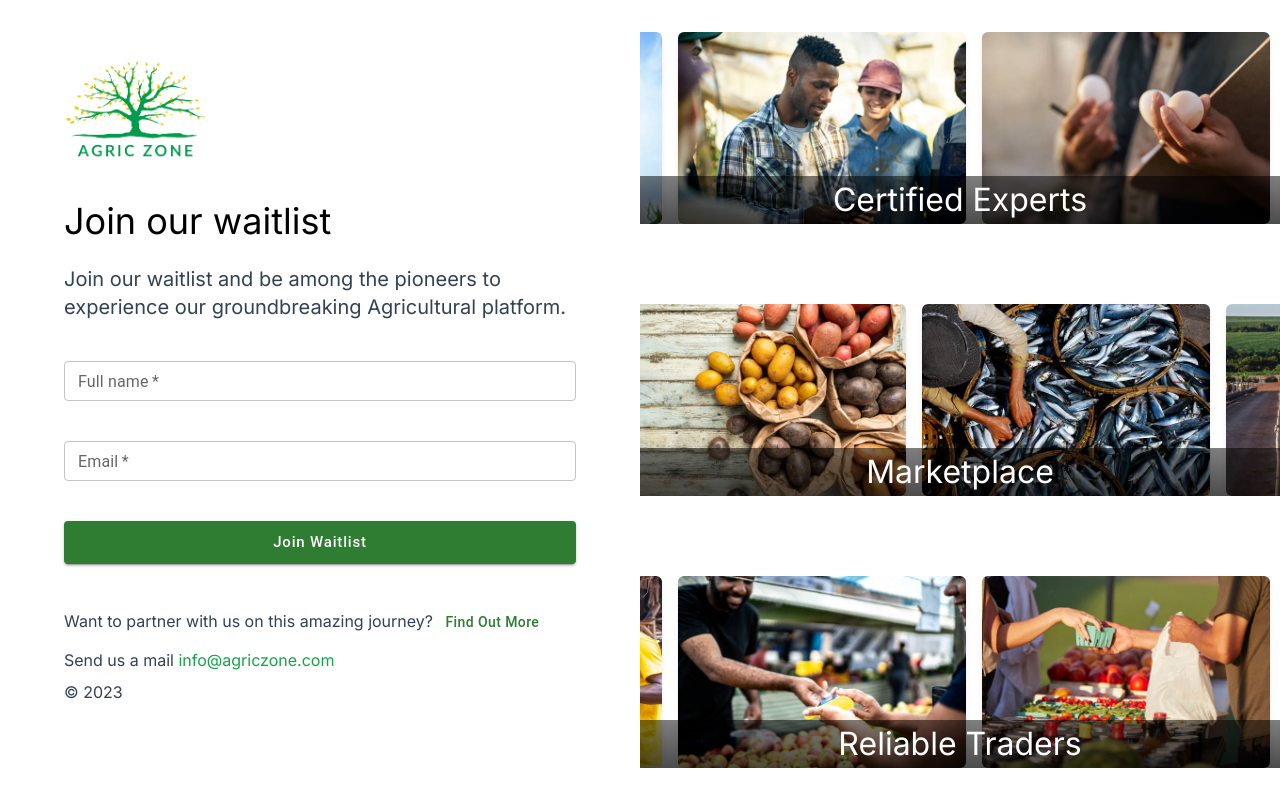
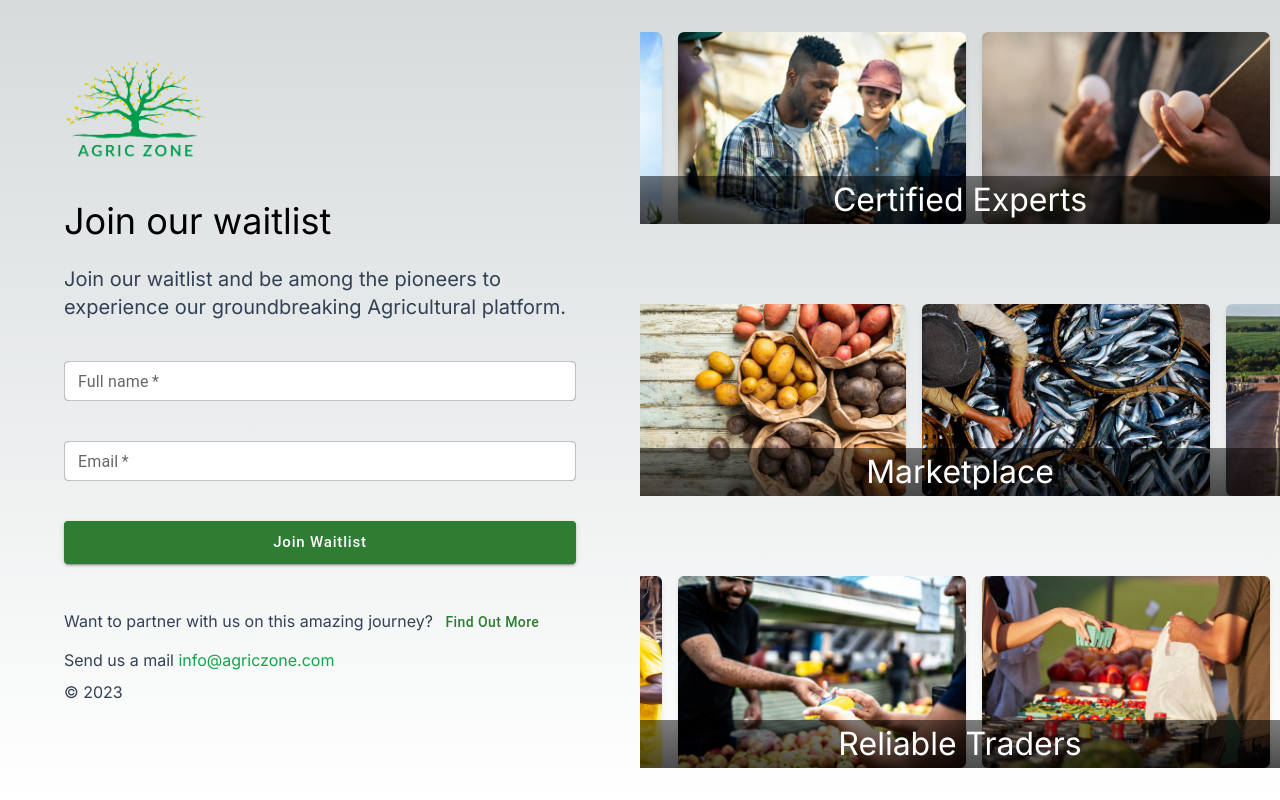
Before and after one commit to momohyusuf/agriczone-waitlist, a Next.js app: page / in a window 1280 px wide. Built offline with nearby package versions, Linux system fonts and the light colour scheme.

Commit message:
added dark theme feature

```diff
--- a/src/app/globals.css
+++ b/src/app/globals.css
@@ -8,7 +8,7 @@
   --background-end-rgb: 255, 255, 255;
 }
 
-/* @media (prefers-color-scheme: dark) {
+@media (prefers-color-scheme: dark) {
   :root {
     --foreground-rgb: 255, 255, 255;
     --background-start-rgb: 0, 0, 0;
@@ -24,7 +24,7 @@ body {
       rgb(var(--background-end-rgb))
     )
     rgb(var(--background-start-rgb));
-} */
+}
 
 .agriczone--objective--bg {
   background: linear-gradient(rgba(0, 0, 0, 0.45), rgba(0, 0, 0, 0.7));
--- a/src/components/AgriczoneObjective.tsx
+++ b/src/components/AgriczoneObjective.tsx
@@ -71,7 +71,7 @@ const AgricZoneObjective = () => {
         </div>
       }
       <Divider />
-      <div className="md:hidden space-y-2 px-8 my-10">
+      <div className="md:hidden text-slate-700 space-y-2 px-8 my-10">
         <p>Want to partner with us on this amazing journey? </p>
         <p>
           Send us a mail{' '}
--- a/src/components/form/Form.tsx
+++ b/src/components/form/Form.tsx
@@ -67,7 +67,7 @@ const Form = () => {
         openFindOutMore={openFindOutMore}
         setOpenFindOutMore={setOpenFindOutMore}
       />
-      <div className="bg-white space-y-10 px-4 py-4 lg:px-16 md:h-screen items-center justify-center">
+      <div className="space-y-10 px-4 py-4 lg:px-16 md:h-screen items-center justify-center">
         <Collapse in={isSuccess}>
           <Alert
             severity="success"
@@ -109,6 +109,10 @@ const Form = () => {
             onChange={handleInputs}
             required
             fullWidth
+            sx={{
+              bgcolor: 'white',
+              borderRadius: '0.5rem',
+            }}
             error={errorText === 'Full name is required'}
             helperText={
               errorText === 'Full name is required' && 'Full name is required'
@@ -124,6 +128,10 @@ const Form = () => {
             value={formData.email}
             onChange={handleInputs}
             required
+            sx={{
+              bgcolor: 'white',
+              borderRadius: '0.5rem',
+            }}
             error={errorText === 'Email is required'}
             helperText={
               errorText === 'Email is required' && 'Email is required'
```
